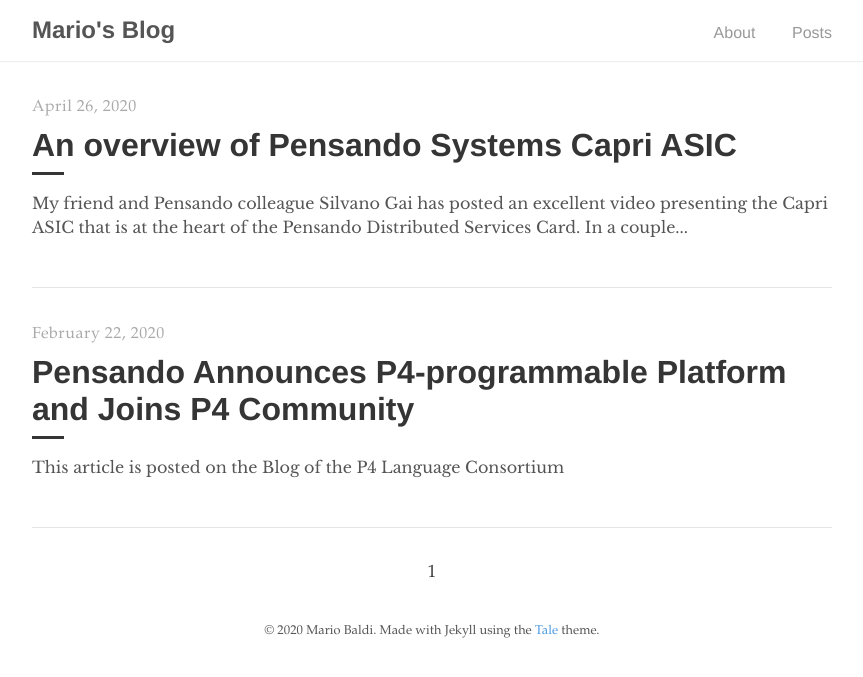
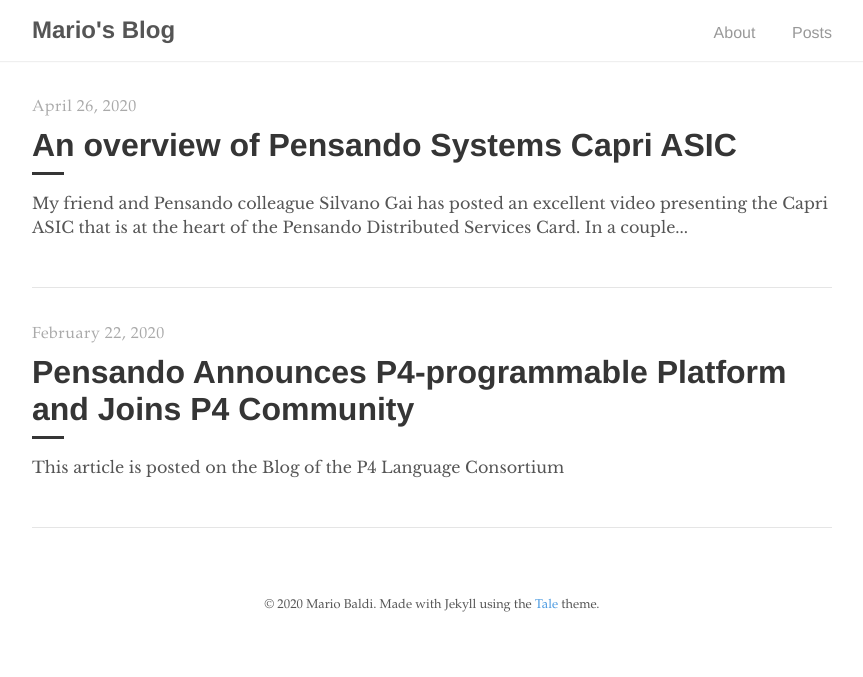
Before and after one commit to mariobaldi/mariobaldi.github.io, a Jekyll site: the page built from index.html, in a window 1280 px wide. Shown: the top 677 px of the page, without its empty margins (208-1071 px from the left). Built offline with Jekyll 4.4.1, drawn with Linux system fonts in a browser that asks for light colours; the list of posts is cut into pages by our own code.

Commit message:
Update home.html
Removed page number

```diff
--- a/_layouts/home.html
+++ b/_layouts/home.html
@@ -26,6 +26,4 @@
   {% if paginator.next_page %}
     <a href="{{ paginator.next_page_path | prepend: site.baseurl }}" class="right arrow">&#8594;</a>
   {% endif %}
-
-  <span>{{ paginator.page }}</span>
 </div>
```
